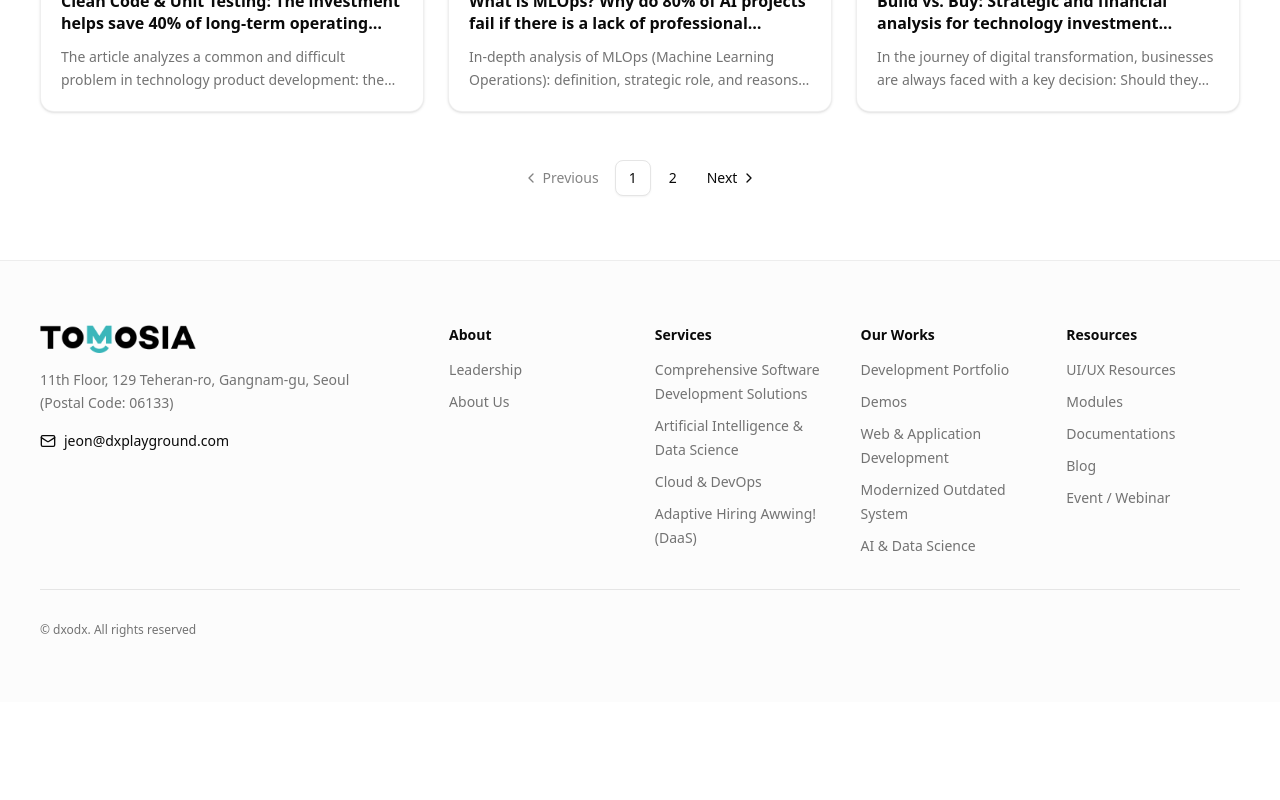
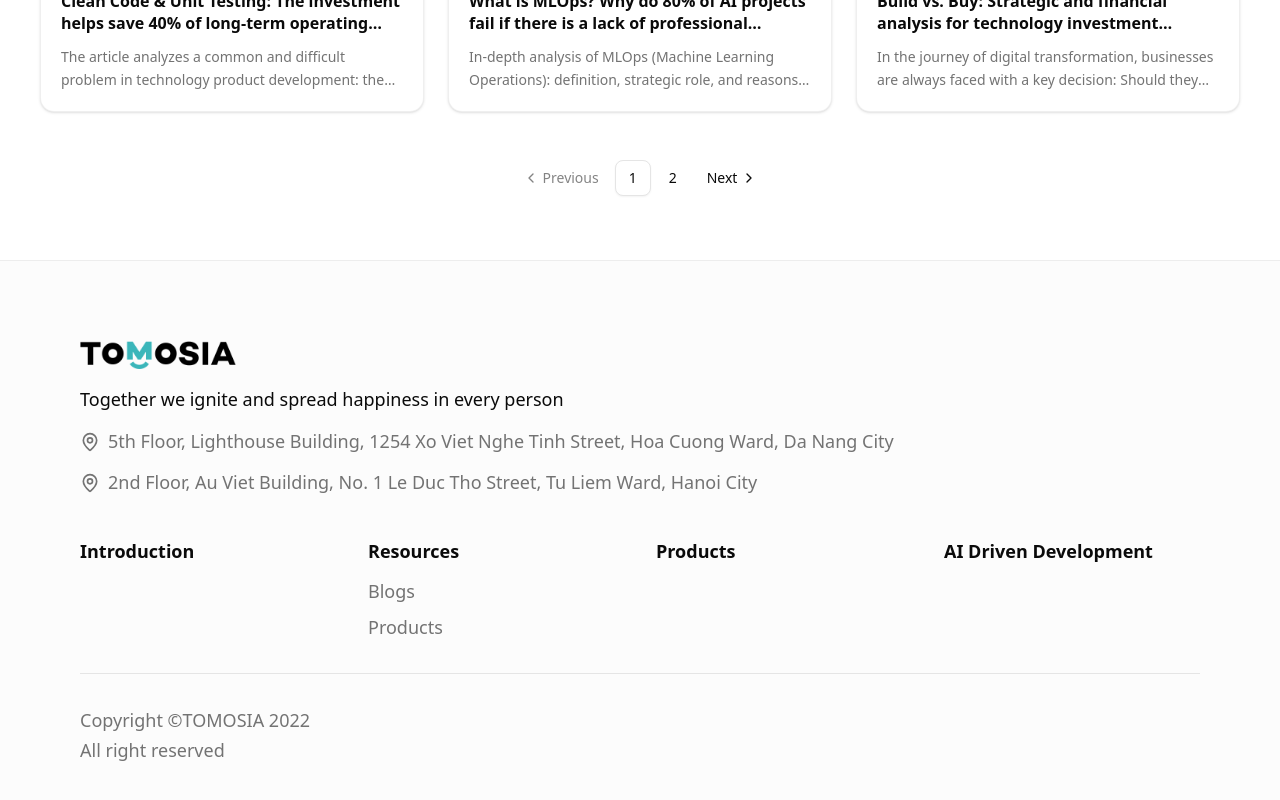
Before and after one commit to tms-tuanphan/turborepo-template, a Next.js app in the folder apps/web/: page /en/resources/blogs in a window 1280 px wide. Shown: the part 1496-2296 px from the top of the page. Before the commit the page ends 2198 px from the top, so only its background shows below. Built offline with nearby package versions, Linux system fonts and the light colour scheme.

Commit message:
init project

```diff
--- a/apps/web/app/layout.tsx
+++ b/apps/web/app/layout.tsx
@@ -13,9 +13,9 @@ const geistMono = localFont({
 });
 
 export const metadata: Metadata = {
-  title: 'DXODX',
+  title: 'Tomosia',
   description:
-    'Insights, stories, and updates from our team and industry experts',
+    'Tomosia AI is a company that provides AI solutions for businesses.',
 };
 
 export default function RootLayout({
--- a/apps/web/messages/en.json
+++ b/apps/web/messages/en.json
@@ -67,14 +67,14 @@
     }
   },
   "footer": {
-    "address": "11th Floor, 129 Teheran-ro, Gangnam-gu, Seoul (Postal Code: 06133)",
-    "email": "jeon@dxplayground.com",
-    "columns": {
-      "about": "About",
-      "services": "Services",
-      "ourWorks": "Our Works",
-      "resources": "Resources"
-    },
-    "copyright": "\u00a9 dxodx. All rights reserved"
+    "addresses": [
+      "5th Floor, Lighthouse Building, 1254 Xo Viet Nghe Tinh Street, Hoa Cuong Ward, Da Nang City",
+      "2nd Floor, Au Viet Building, No. 1 Le Duc Tho Street, Tu Liem Ward, Hanoi City"
+    ],
+    "tagline": "Together we ignite and spread happiness in every person",
+    "copyrightLines": [
+      "Copyright ©TOMOSIA 2022",
+      "All right reserved"
+    ]
   }
 }
--- a/apps/web/messages/ja.json
+++ b/apps/web/messages/ja.json
@@ -67,14 +67,14 @@
     }
   },
   "footer": {
-    "address": "ソウル特別市江南区テヘラン路129、11階 (郵便番号: 06133)",
-    "email": "jeon@dxplayground.com",
-    "columns": {
-      "about": "会社概要",
-      "services": "サービス",
-      "ourWorks": "実績",
-      "resources": "リソース"
-    },
-    "copyright": "\u00a9 dxodx. All rights reserved"
+    "addresses": [
+      "ダナン市ホアクオン坊、ソーヴィエトニャティン通り1254、ライトハウス 5階",
+      "ハノイ市トゥリエム坊、レドゥックソ通り1、オーヴィエトビル 2階"
+    ],
+    "tagline": "ともに灯し、一人ひとりの中に幸せを広げていく",
+    "copyrightLines": [
+      "Copyright ©TOMOSIA 2022",
+      "All right reserved"
+    ]
   }
 }
--- a/apps/web/messages/vi.json
+++ b/apps/web/messages/vi.json
@@ -67,14 +67,14 @@
     }
   },
   "footer": {
-    "address": "Tầng 11, 129 Teheran-ro, Gangnam-gu, Seoul (Mã bưu: 06133)",
-    "email": "jeon@dxplayground.com",
-    "columns": {
-      "about": "Giới thiệu",
-      "services": "Dịch vụ",
-      "ourWorks": "Dự án",
-      "resources": "Tài nguyên"
-    },
-    "copyright": "\u00a9 dxodx. All rights reserved"
+    "addresses": [
+      "Tầng 5, Tòa nhà Lighthouse, số 1254 Xô Viết Nghệ Tĩnh, phường Hòa Cường, Thành Phố Đà Nẵng",
+      "Tầng 2, tòa nhà Âu Việt, số 1 Lê Đức Thọ, Phường Từ Liêm, Thành Phố Hà Nội"
+    ],
+    "tagline": "Cùng nhau thắp lên và lan tỏa sự hạnh phúc trong mỗi người",
+    "copyrightLines": [
+      "Copyright ©TOMOSIA 2022",
+      "All right reserved"
+    ]
   }
 }
--- a/apps/web/shared/layout/_data/nav.ts
+++ b/apps/web/shared/layout/_data/nav.ts
@@ -1,6 +1,4 @@
 import type { Messages } from '@/shared/i18n';
-
-export type NavGroupId = 'about' | 'services' | 'resources' | 'ourWorks';
 
 export type NavItem = {
   labelKey: keyof Messages['nav'];
@@ -56,61 +54,3 @@ export const headerNavItems: HeaderNavItem[] = [
     href: '#',
   },
 ];
-
-export type NavGroup = {
-  id: NavGroupId;
-  labelKey: keyof Messages['nav'];
-  items: NavItem[];
-};
-
-export const navGroups: NavGroup[] = [
-  {
-    id: 'about',
-    labelKey: 'about',
-    items: [
-      { labelKey: 'leadership', href: '#' },
-      { labelKey: 'aboutUs', href: '#' },
-    ],
-  },
-  {
-    id: 'services',
-    labelKey: 'services',
-    items: [
-      { labelKey: 'comprehensiveSoftware', href: '#' },
-      { labelKey: 'aiDataScience', href: '#' },
-      { labelKey: 'cloudDevops', href: '#' },
-      { labelKey: 'adaptiveHiring', href: '#' },
-    ],
-  },
-  {
-    id: 'resources',
-    labelKey: 'resources',
-    items: [
-      { labelKey: 'uiUxResources', href: '#' },
-      { labelKey: 'modules', href: '#' },
-      { labelKey: 'documentations', href: '#' },
-      { labelKey: 'blog', href: '/resources/blogs' },
-      { labelKey: 'eventWebinar', href: '#' },
-    ],
-  },
-  {
-    id: 'ourWorks',
-    labelKey: 'ourWorks',
-    items: [
-      { labelKey: 'developmentPortfolio', href: '#' },
-      { labelKey: 'demos', href: '#' },
-      { labelKey: 'webApp', href: '#' },
-      { labelKey: 'modernizedSystem', href: '#' },
-      { labelKey: 'aiData', href: '#' },
-    ],
-  },
-];
-
-export type FooterColumnId = 'about' | 'services' | 'ourWorks' | 'resources';
-
-export const footerColumns: { id: FooterColumnId; group: NavGroupId }[] = [
-  { id: 'about', group: 'about' },
-  { id: 'services', group: 'services' },
-  { id: 'ourWorks', group: 'ourWorks' },
-  { id: 'resources', group: 'resources' },
-];
--- a/apps/web/shared/layout/footer.tsx
+++ b/apps/web/shared/layout/footer.tsx
@@ -1,11 +1,11 @@
-import { Mail } from 'lucide-react';
+import { MapPin } from 'lucide-react';
 import Link from 'next/link';
 
 import { Separator } from '@/components/ui/separator';
 import type { Locale, Messages } from '@/shared/i18n';
 
 import { Logo } from './_components/logo';
-import { footerColumns, navGroups } from './_data/nav';
+import { headerNavItems } from './_data/nav';
 
 type Props = {
   locale: Locale;
@@ -21,37 +21,52 @@ function buildHref(locale: Locale, href: string): string {
 export function Footer({ locale, messages }: Props) {
   return (
     <footer className="border-t border-border/60 bg-muted/30">
-      <div className="mx-auto w-full max-w-[1280px] px-4 py-12 sm:px-6 lg:px-10 lg:py-16">
-        <div className="grid gap-10 lg:grid-cols-[1.4fr_3fr]">
+      <div className="mx-auto w-full px-4 py-12 sm:px-6 lg:p-20">
+        <div className="grid gap-10 lg:grid-cols-1">
           <div className="space-y-4">
             <Logo href={`/${locale}`} />
-            <p className="max-w-xs text-sm leading-relaxed text-muted-foreground">
-              {messages.footer.address}
-            </p>
-            <Link
-              href={`mailto:${messages.footer.email}`}
-              className="inline-flex items-center gap-2 text-sm font-medium underline-offset-4 hover:underline"
-            >
-              <Mail className="size-4" aria-hidden />
-              {messages.footer.email}
-            </Link>
+
+            <div className="space-y-3">
+              <p className="text-sm font-medium leading-relaxed text-foreground md:text-base lg:text-lg">
+                {messages.footer.tagline}
+              </p>
+              {messages.footer.addresses.map((address) => (
+                <p
+                  key={address}
+                  className="flex gap-2 text-sm leading-relaxed text-muted-foreground md:text-base lg:text-lg"
+                >
+                  <MapPin
+                    className="size-5 shrink-0 translate-y-px text-muted-foreground mt-1"
+                    aria-hidden
+                  />
+                  <span>{address}</span>
+                </p>
+              ))}
+            </div>
           </div>
 
-          <div className="grid grid-cols-2 gap-8 sm:grid-cols-4">
-            {footerColumns.map(({ id, group }) => {
-              const navGroup = navGroups.find((g) => g.id === group);
-              if (!navGroup) return null;
-              return (
-                <div key={id} className="space-y-3">
-                  <h3 className="text-sm font-semibold text-foreground">
-                    {messages.footer.columns[id]}
+          <div className="grid w-full grid-cols-2 gap-8 sm:grid-cols-4">
+            {headerNavItems.map((entry) =>
+              entry.type === 'link' ? (
+                <div key={entry.id} className="min-w-0 space-y-3">
+                  <Link
+                    href={buildHref(locale, entry.href)}
+                    className="block text-sm font-semibold text-foreground transition-colors hover:text-foreground/80 md:text-base lg:text-lg"
+                  >
+                    {messages.nav[entry.labelKey]}
+                  </Link>
+                </div>
+              ) : (
+                <div key={entry.id} className="min-w-0 space-y-3">
+                  <h3 className="text-sm font-semibold text-foreground md:text-base lg:text-lg">
+                    {messages.nav[entry.labelKey]}
                   </h3>
                   <ul className="space-y-2">
-                    {navGroup.items.map((item) => (
+                    {entry.items.map((item) => (
                       <li key={item.labelKey}>
                         <Link
                           href={buildHref(locale, item.href)}
-                          className="text-sm text-muted-foreground transition-colors hover:text-foreground"
+                          className="text-sm text-muted-foreground transition-colors hover:text-foreground md:text-base lg:text-lg"
                         >
                           {messages.nav[item.labelKey]}
                         </Link>
@@ -59,16 +74,18 @@ export function Footer({ locale, messages }: Props) {
                     ))}
                   </ul>
                 </div>
-              );
-            })}
+              ),
+            )}
           </div>
         </div>
 
         <Separator className="my-8" />
 
-        <p className="text-xs text-muted-foreground">
-          {messages.footer.copyright}
-        </p>
+        <div className="space-y-0.5 text-sm text-muted-foreground md:text-base lg:text-lg">
+          {messages.footer.copyrightLines.map((line, index) => (
+            <p key={index}>{line}</p>
+          ))}
+        </div>
       </div>
     </footer>
   );
```
